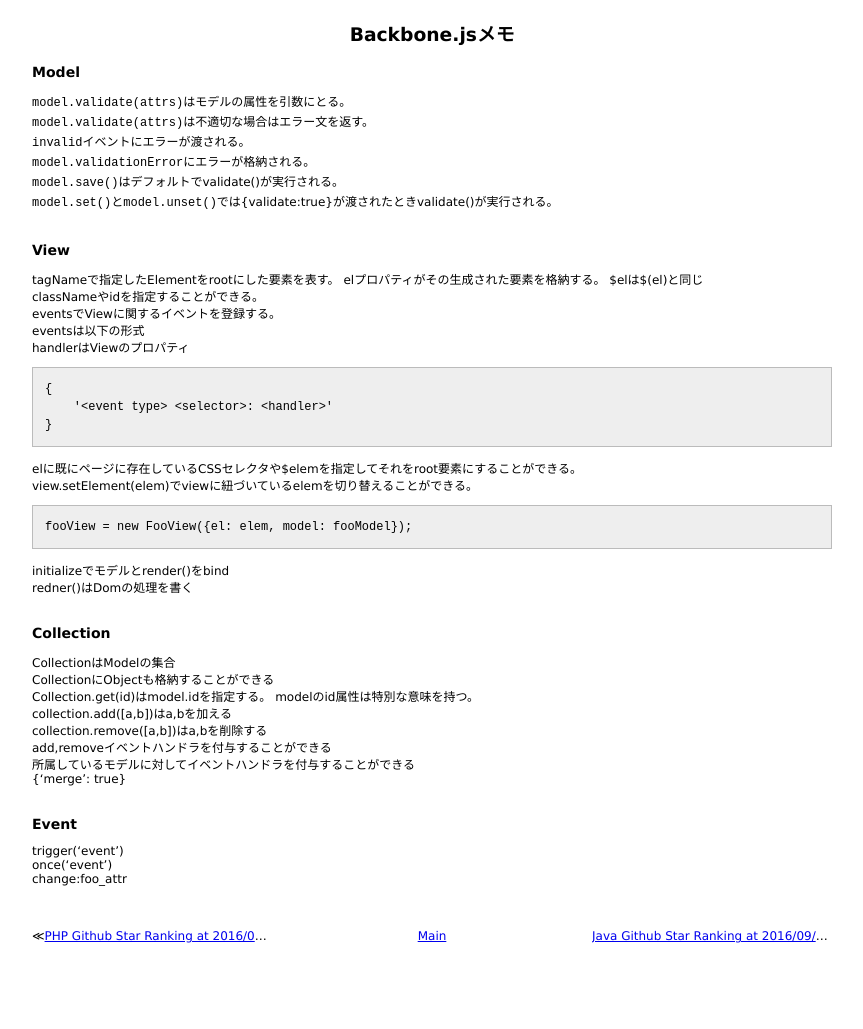
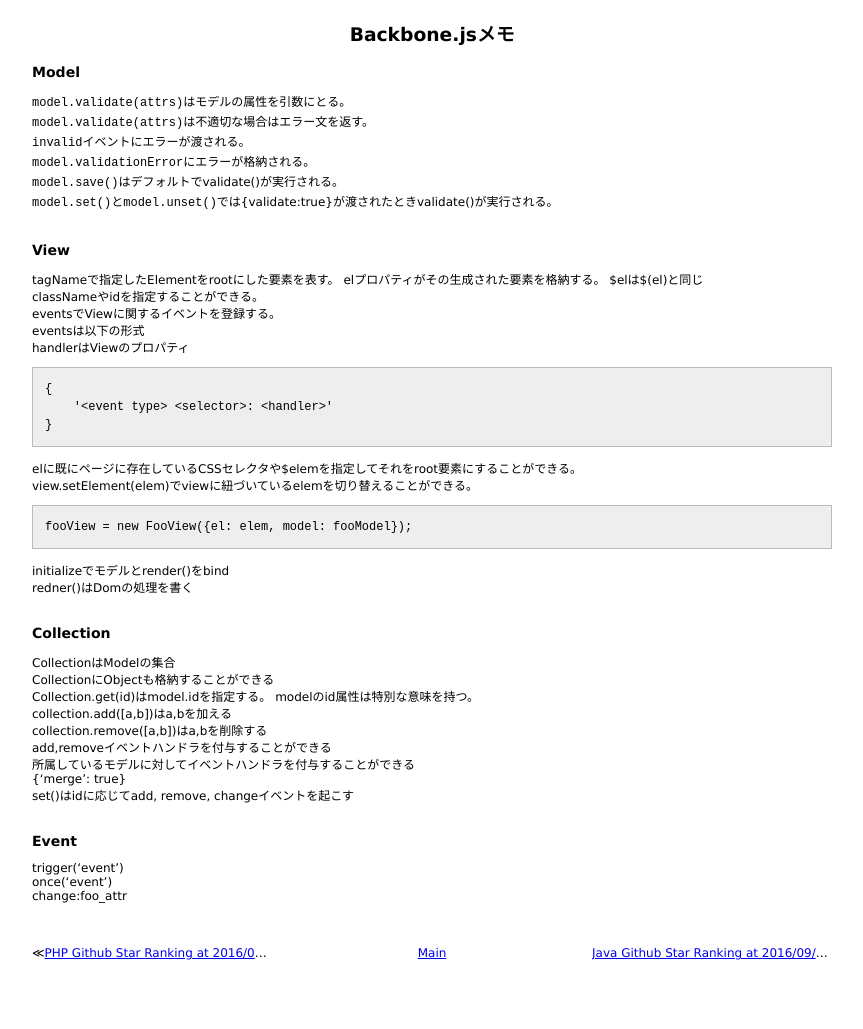
Before and after one commit to 38elements/38elements.github.com, a Jekyll site: the page built from _posts/2016-09-07-backbonejs.md, in a window 1280 px wide. Shown: the whole page, without its empty margins (208-1071 px from the left). Built offline with Jekyll 4.4.1, drawn with Linux system fonts in a browser that asks for light colours.

Commit message:
Update 2016-09-07-backbonejs.md

```diff
--- a/_posts/2016-09-07-backbonejs.md
+++ b/_posts/2016-09-07-backbonejs.md
@@ -48,6 +48,7 @@ collection.remove([a,b])はa,bを削除する
 add,removeイベントハンドラを付与することができる
 所属しているモデルに対してイベントハンドラを付与することができる
 {'merge': true}
+set()はidに応じてadd, remove, changeイベントを起こす
 <br>
 
 ### Event
```
